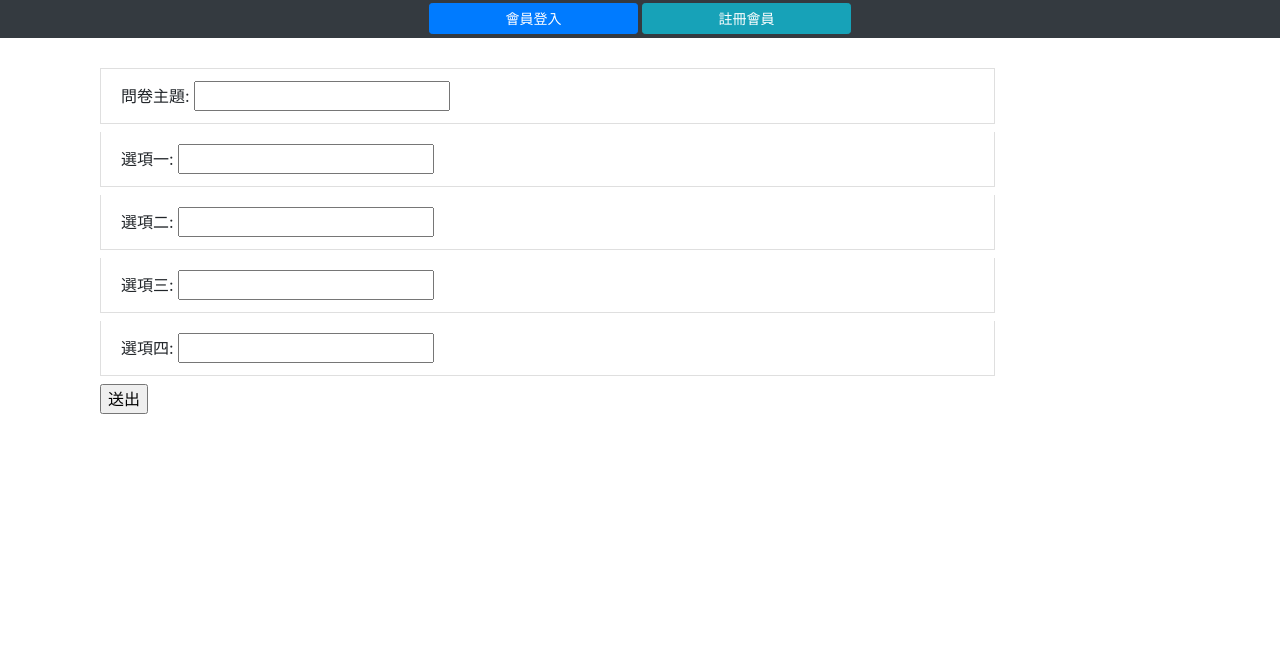
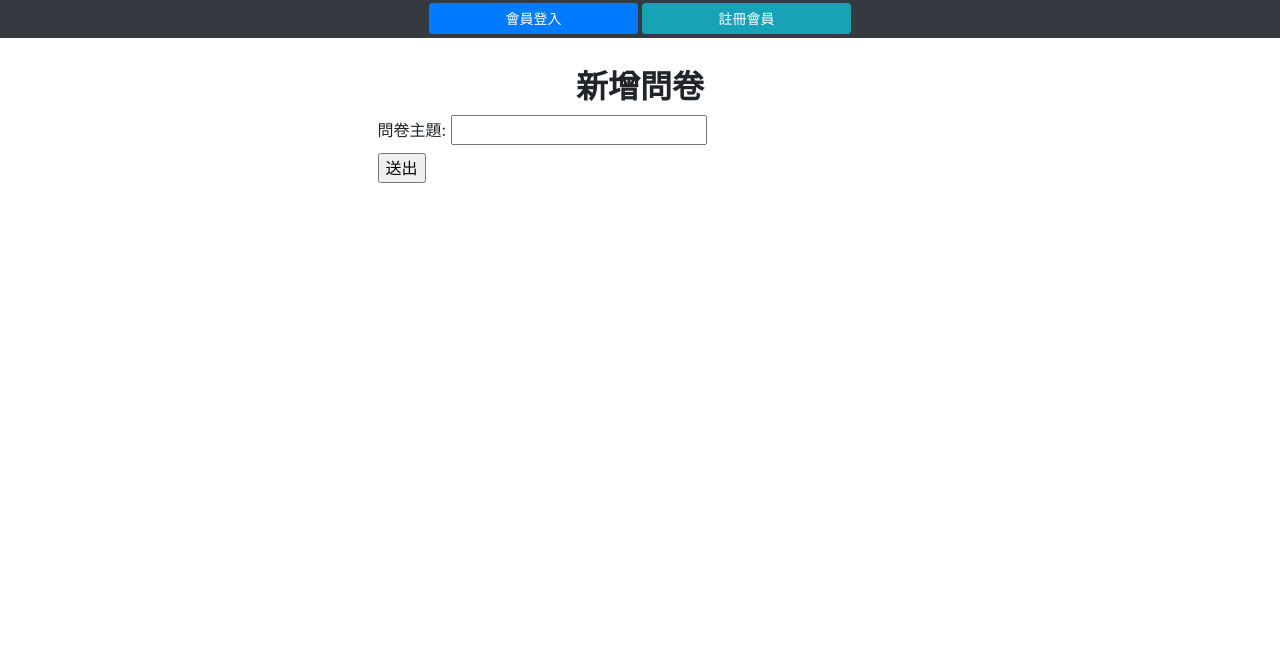
Before and after one commit to yo76317/php_polling-yo76317, a PHP site: page /backend/?do=add_subject_form in a window 1280 px wide. Shown: the part 214-868 px from the top of the page. Run offline with PHP 8.4, Linux system fonts and the light colour scheme; some libraries are stand-ins or nearby versions.

Commit message:
添加新增投票按鈕 1.後台右側上方增加紅色新增投票按鈕。 2.新增一頁投票新增頁。 3.api新增一頁用來處理新增投票主題的處理檔。

```diff
--- a/backend/add_subject_form.php
+++ b/backend/add_subject_form.php
@@ -1,8 +1,8 @@
-<form action="../api/api_save_subject.php" method='post' class='col-10'>
-    <label class='list-group-item'>問卷主題: <input type="text" name="subject" ></label>
-    <label class='list-group-item'>選項一: <input type="text" name="options[]" ></label>
-    <label class='list-group-item'>選項二: <input type="text" name="options[]" ></label>
-    <label class='list-group-item'>選項三: <input type="text" name="options[]" ></label>
-    <label class='list-group-item'>選項四: <input type="text" name="options[]" ></label>
-<input type="submit" value="送出">
+<h2 class="text-center font-weight-bold">新增問卷</h2>
+
+<form action="../api/new_subject.php" method='post' class='col-6 m-auto'>
+    <label>問卷主題: <input type="text" name="subject"></label>
+    <div>
+        <input type="submit" value="送出">
+    </div>
 </form>
--- a/db.php
+++ b/db.php
@@ -2,7 +2,8 @@
     // 資料庫
     $dsn="mysql:host=localhost;charset=utf8;dbname=yovote";
     $pdo=new PDO($dsn,'root','');
-
+    // 啟用session
+    session_start();
 
     // 最常用檢查陣列輸出
     function dd($array){
```
Also changed, not shown: api/new_subject.php (added, +9 -0 lines), backend/edit_subject.php (+0 -8 lines), backend/manage_vote.php (+6 -1 lines).
